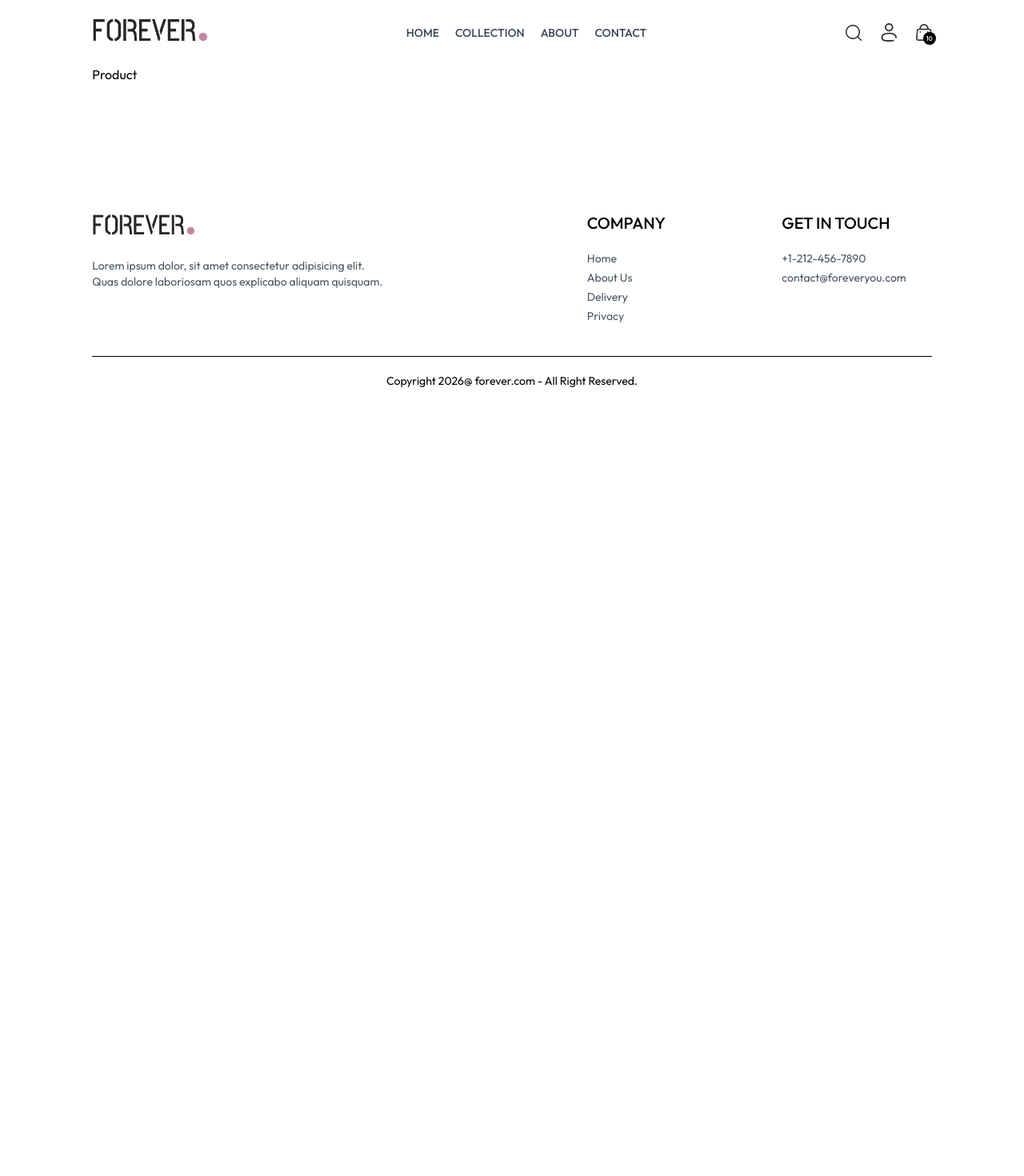
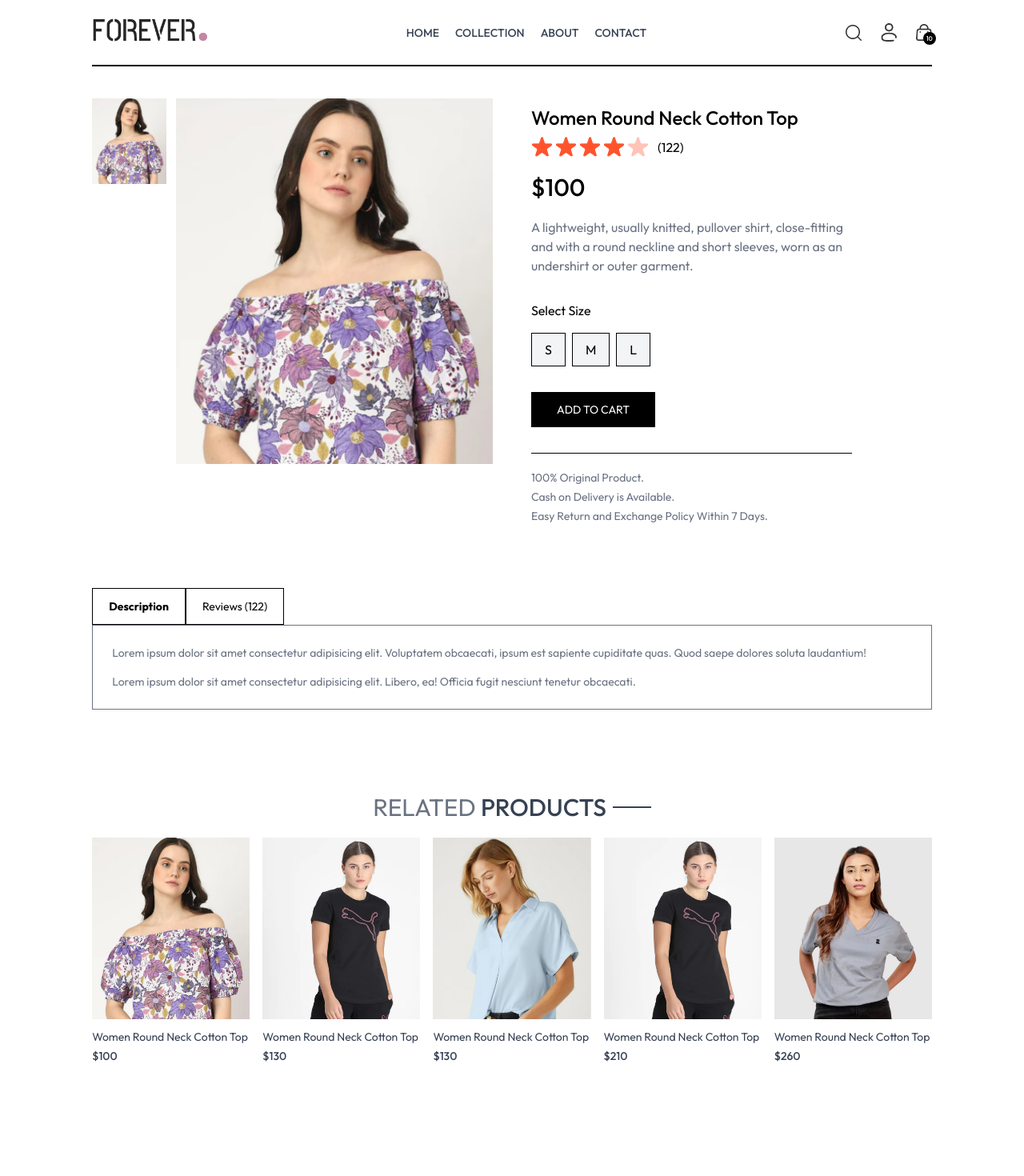
Before and after one commit to ayushasunuwar/E-commerce, a React app in the folder Frontend/: page /product/aaaaa in a window 1280 px wide. Shown: the top 1470 px of the page at 80% size. Before the commit the page ends 800 px from the top, so only its background shows below. Built offline with nearby package versions, Linux system fonts and the light colour scheme; the HTML template or start-up script is replaced by a standard one.

Commit message:
Added Related Products

```diff
--- /dev/null
+++ b/Frontend/src/Components/RelatedProducts.jsx
@@ -0,0 +1,40 @@
+import React, { useContext, useEffect, useState } from 'react'
+import { ShopContext } from '../Context/ShopContext'
+import Title from '../Components/Title'
+import ProductItem from '../Components/ProductItem'
+
+const RelatedProducts = ({category, subCategory}) => {
+
+    const { products } = useContext(ShopContext);
+    const [related, setRelated] = useState([]);
+
+    useEffect(() => {
+
+        if (products.length > 0) {
+
+            let productsCopy = products.slice();
+
+            productsCopy = productsCopy.filter((item) => category === item.category);
+            productsCopy = productsCopy.filter((item) => subCategory === item.subCategory);
+
+            setRelated(productsCopy.slice(0, 5));
+
+        }
+    }, [products])
+
+  return (
+    <div className='my-24'>
+        <div className='text-center text-3xl py-2'>
+            <Title text1={'RELATED'} text2={'PRODUCTS'}/>
+        </div>
+
+        <div className='grid grid-cols-2 sm:grid-cols-3 md:grid-cols-4 lg:grid-cols-5 gap-4 gap-y-6'>
+            {related.map((item, index) => (
+                <ProductItem key={index} id={item._id} name={item.name} price={item.price} image={item.image}/>
+            ))}
+        </div>
+    </div>
+  )
+}
+
+export default RelatedProducts
--- a/Frontend/src/Pages/Product.jsx
+++ b/Frontend/src/Pages/Product.jsx
@@ -1,9 +1,103 @@
-import React from 'react'
+import React, { useContext, useEffect, useState } from 'react'
+import { useParams } from 'react-router-dom'
+import { ShopContext } from '../Context/ShopContext';
+import { assets } from '../assets/front_end_assets/assets';
+import RelatedProducts from '../Components/RelatedProducts';
 
 const Product = () => {
-  return (
-    <div>Product</div>
-  )
+
+  const { productId } = useParams();
+  const { products, currency } = useContext(ShopContext);
+  const [productData, setProductData] = useState(false);
+  const [image, setImage] = useState('');
+  const [size, setSize] = useState('');
+
+  const fetchProductData = async () => {
+
+    products.map((item) => {
+      if (item._id === productId) {
+        setProductData(item);
+        setImage(item.image[0])
+        return null;
+      }
+    })
+
+  }
+
+  useEffect(() => {
+    fetchProductData();
+  }, [productId, products])
+
+  return productData ? (
+    <div className='border-t-2 pt-10 transition-opacity ease-in duration-500 opacity-100'>
+
+        {/* ----Product Data----- */}
+        <div className='flex gap-12 sm:gap-12 flex-col sm:flex-row'>
+
+            {/* -----Product Images---- */}
+            <div className='flex-1 flex flex-col-reverse gap-3 sm:flex-row'>
+                <div className='flex sm:flex-col overflow-x-auto sm:overflow-y-scroll justify-between sm:justify-normal sm:w-[18.7%] w-full'>
+                    {
+                      productData.image.map((item, index) => (
+                        <img onClick={() => setImage(item)} src={item} key={index} className='w-[24%] sm:w-full sm:mb-3 flex-shrink-0 cursor-pointer' alt="" />
+                      ))
+                    }
+                </div>
+
+                <div className='w-full sm:w-[80%]'>
+                    <img className='w-full h-auto' src={image} alt="" />
+                </div>
+            </div>
+
+            {/* -----Product Info----- */}
+            <div className='flex-1'>
+                <h1 className='font-medium text-2xl mt-2'>{productData.name}</h1>
+                <div className='flex items-center gap-1 mt-2'>
+                    <img src={assets.star_icon} alt="" className="3 5" />
+                    <img src={assets.star_icon} alt="" className="3 5" />
+                    <img src={assets.star_icon} alt="" className="3 5" />
+                    <img src={assets.star_icon} alt="" className="3 5" />
+                    <img src={assets.star_dull_icon} alt="" className="3 5" />
+                    <p className='pl-2'>(122)</p>
+                </div>
+                <p className='mt-5 text-3xl font-medium'>{currency}{productData.price}</p>
+                <p className='mt-5 text-gray-500 md:w-4/5'>{productData.description}</p>
+                <div className='flex flex-col gap-4 my-8'>
+                    <p>Select Size</p>
+                    <div className='flex gap-2'>
+                        {productData.sizes.map((item, index) => (
+                          <button  key={index} onClick={() => setSize(item)} className={`border py-2 px-4 bg-gray-100 ${size === item ? 'border-orange-500' : ''}`}>{item}</button>
+                        ))}
+                    </div>
+                </div>
+
+                <button className='bg-black text-white px-8 py-3 text-sm active:bg-gray-700'>ADD TO CART</button>
+                <hr className='mt-8 sm:w-4/5' />
+                <div className='text-sm text-gray-500 mt-5 flex flex-col gap-1'>
+                        <p>100% Original Product.</p>
+                        <p>Cash on Delivery is Available.</p>
+                        <p>Easy Return and Exchange Policy Within 7 Days.</p>
+                </div>
+            </div>
+        </div>
+
+        {/* ----Description and Review Section---- */}
+        <div className='mt-20'>
+            <div className='flex'>
+              <b className='border px-5 py-3 text-sm'>Description</b>
+              <p className='border px-5 py-3 text-sm'>Reviews (122)</p>
+            </div>
+            <div className='flex flex-col gap-4 border px-6 py-6 text-sm text-gray-500'>
+                <p>Lorem ipsum dolor sit amet consectetur adipisicing elit. Voluptatem obcaecati, ipsum est sapiente cupiditate quas. Quod saepe dolores soluta laudantium!</p>
+                <p>Lorem ipsum dolor sit amet consectetur adipisicing elit. Libero, ea! Officia fugit nesciunt tenetur obcaecati.</p>
+            </div>
+        </div>
+
+        {/* Display Related Products */}
+        <RelatedProducts category={productData.category} subCategory={productData.subCategory}/>
+
+    </div>
+  ) : <div className='opaciy-0'></div>
 }
 
 export default Product
--- a/Frontend/src/index.css
+++ b/Frontend/src/index.css
@@ -16,6 +16,10 @@
   font-style: normal;
 }
 
+::-webkit-scrollbar{
+  display: none;
+}
+
 @media (max-width:640px){
   a.active{
     background-color: black;
```
